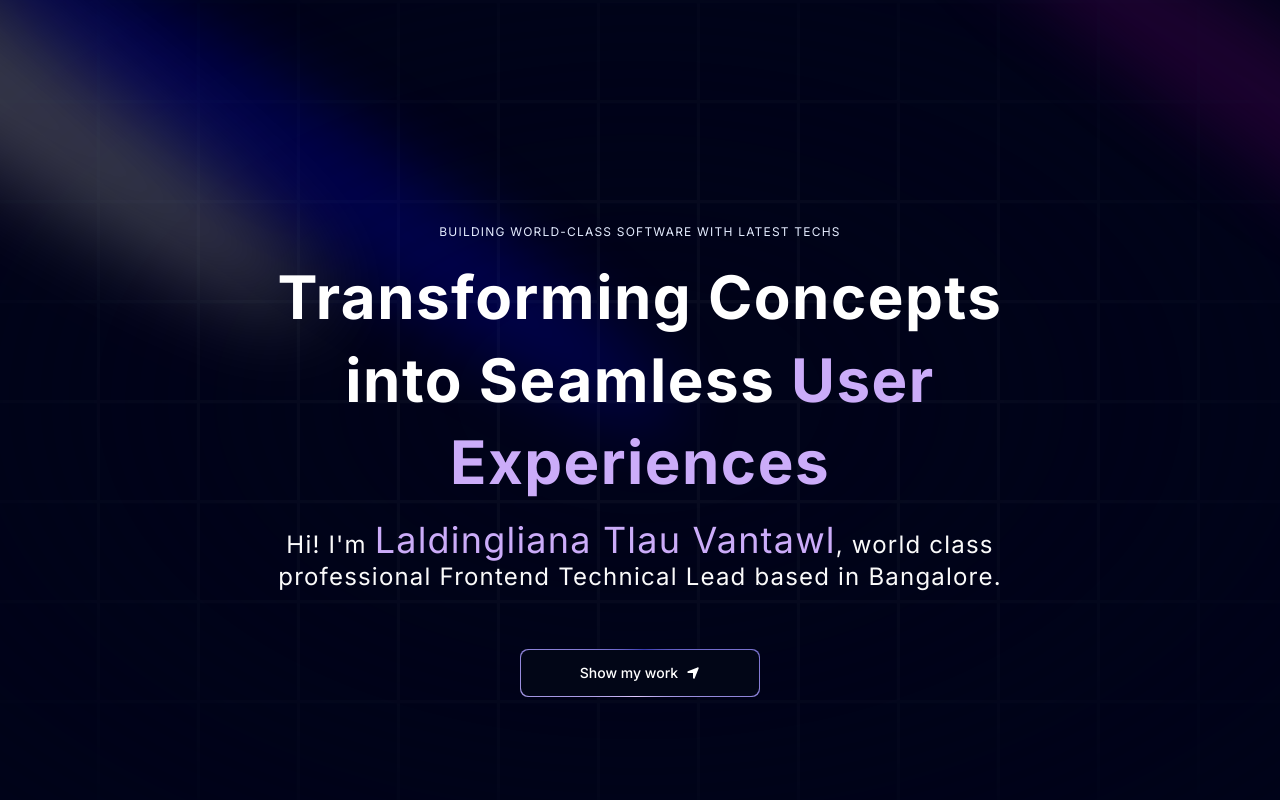
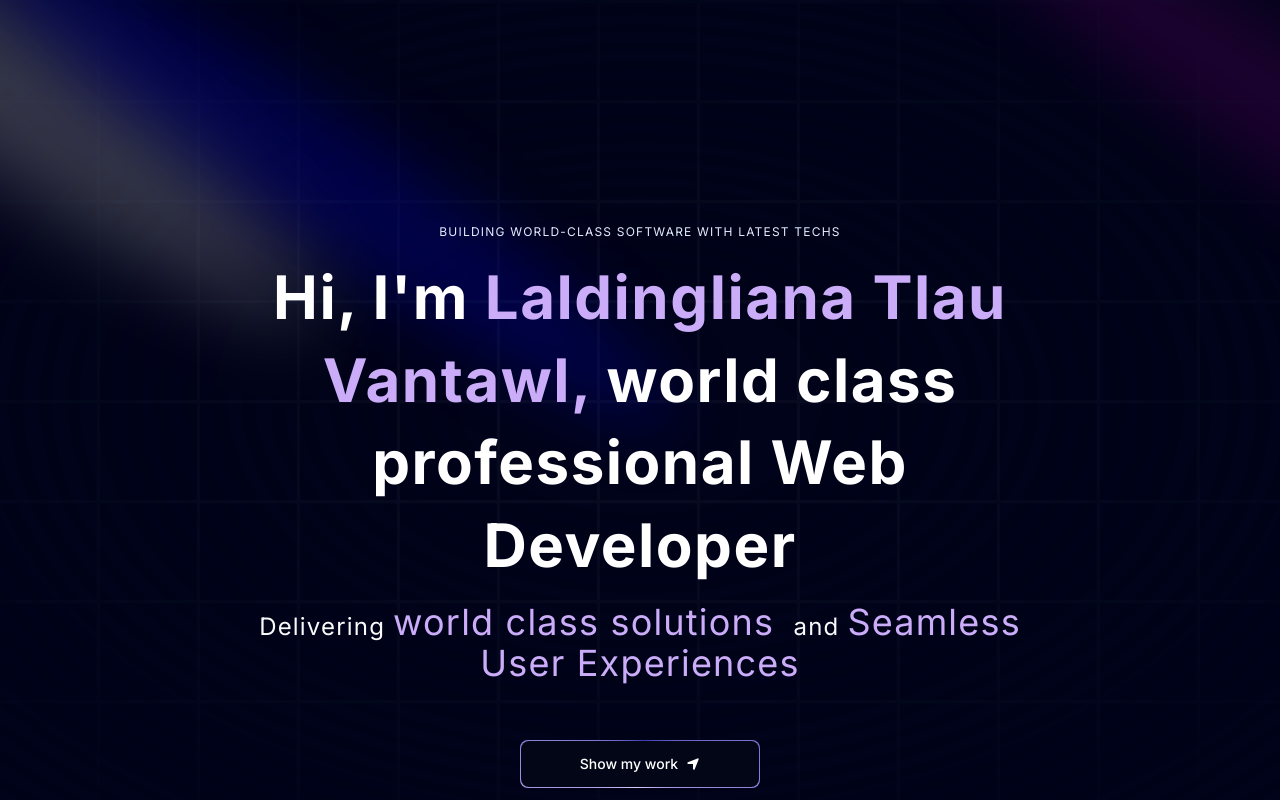
Before and after one commit to pateatlau/nextjs-portfolio, a Next.js app: page / in a window 1280 px wide. Shown: the top 800 px of the page. Built offline with nearby package versions, Linux system fonts and the light colour scheme.

Commit message:
General enhancements

```diff
--- a/components/Hero.tsx
+++ b/components/Hero.tsx
@@ -55,17 +55,17 @@ const Hero = () => {
            *  change md:text-6xl, add more responsive code
            */}
           <TextGenerateEffect
-            words="Transforming Concepts into Seamless User Experiences"
+            words="Hi, I'm Laldingliana Tlau Vantawl, world class professional Web Developer"
             className="text-center text-[40px] md:text-5xl lg:text-6xl"
           />
 
           <p className="text-center md:tracking-wider mb-4 text-sm md:text-lg lg:text-2xl">
-            Hi! I&apos;m{' '}
+            Delivering{' '}
+            <span className="text-purple text-4xl">world class solutions </span>
+            &nbsp;and&nbsp;
             <span className="text-purple text-4xl">
-              Laldingliana Tlau Vantawl
-            </span>
-            , world class professional Frontend Technical Lead based in
-            Bangalore.
+              Seamless User Experiences
+            </span>{' '}
           </p>
 
           <a href="#about">
--- a/components/ui/TextGenerateEffect.tsx
+++ b/components/ui/TextGenerateEffect.tsx
@@ -1,7 +1,7 @@
-"use client";
-import { useEffect } from "react";
-import { motion, stagger, useAnimate } from "framer-motion";
-import { cn } from "@/lib/utils";
+'use client';
+import { useEffect } from 'react';
+import { motion, stagger, useAnimate } from 'framer-motion';
+import { cn } from '@/lib/utils';
 
 export const TextGenerateEffect = ({
   words,
@@ -11,11 +11,11 @@ export const TextGenerateEffect = ({
   className?: string;
 }) => {
   const [scope, animate] = useAnimate();
-  let wordsArray = words.split(" ");
+  let wordsArray = words.split(' ');
   useEffect(() => {
     console.log(wordsArray);
     animate(
-      "span",
+      'span',
       {
         opacity: 1,
       },
@@ -34,10 +34,13 @@ export const TextGenerateEffect = ({
             <motion.span
               key={word + idx}
               // change here if idx is greater than 3, change the text color to #CBACF9
-              className={` ${idx > 3 ? "text-purple" : "dark:text-white text-black"
-                } opacity-0`}
+              className={` ${
+                idx > 1 && idx < 5
+                  ? 'text-purple'
+                  : 'dark:text-white text-black'
+              } opacity-0`}
             >
-              {word}{" "}
+              {word}{' '}
             </motion.span>
           );
         })}
@@ -46,7 +49,7 @@ export const TextGenerateEffect = ({
   };
 
   return (
-    <div className={cn("font-bold", className)}>
+    <div className={cn('font-bold', className)}>
       {/* mt-4 to my-4 */}
       <div className="my-4">
         {/* remove  text-2xl from the original */}
```
